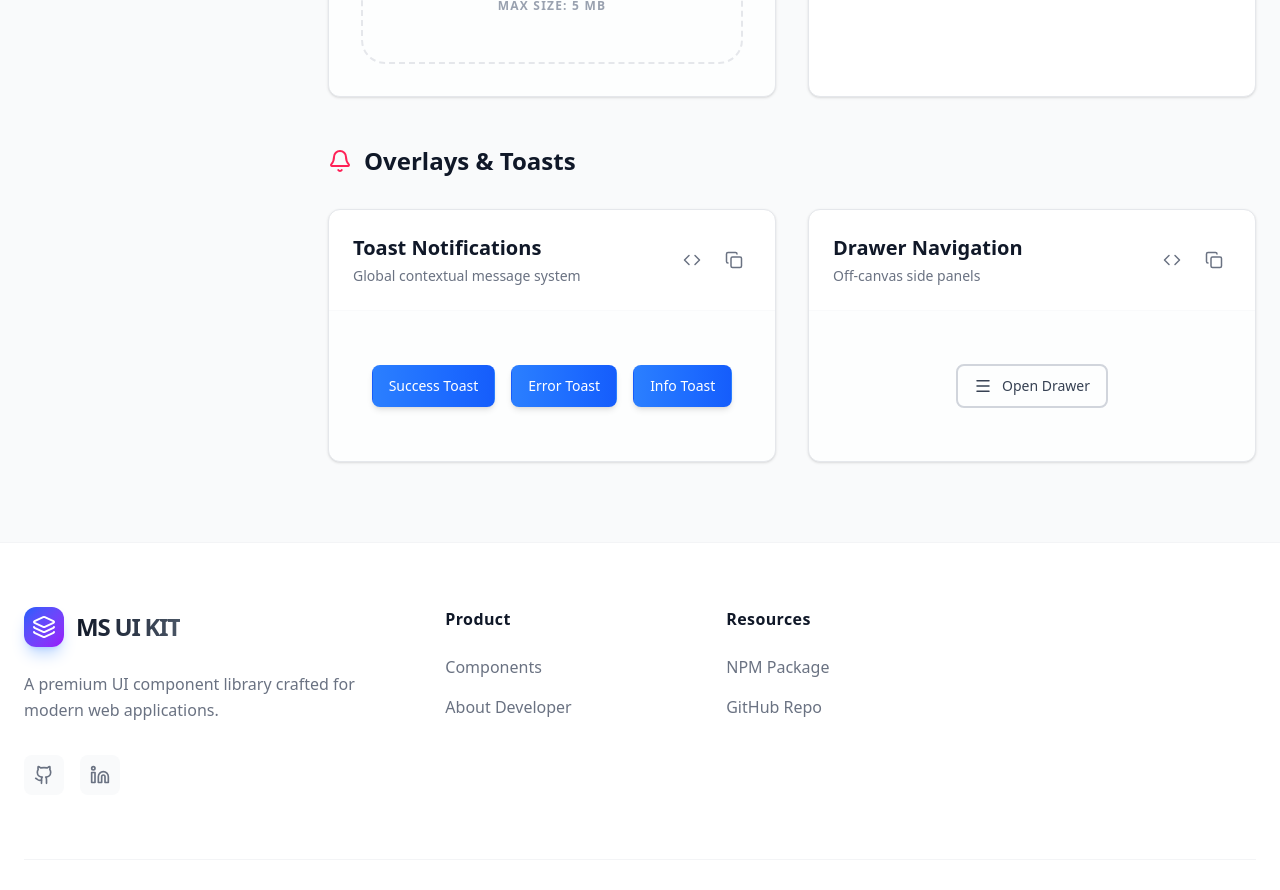
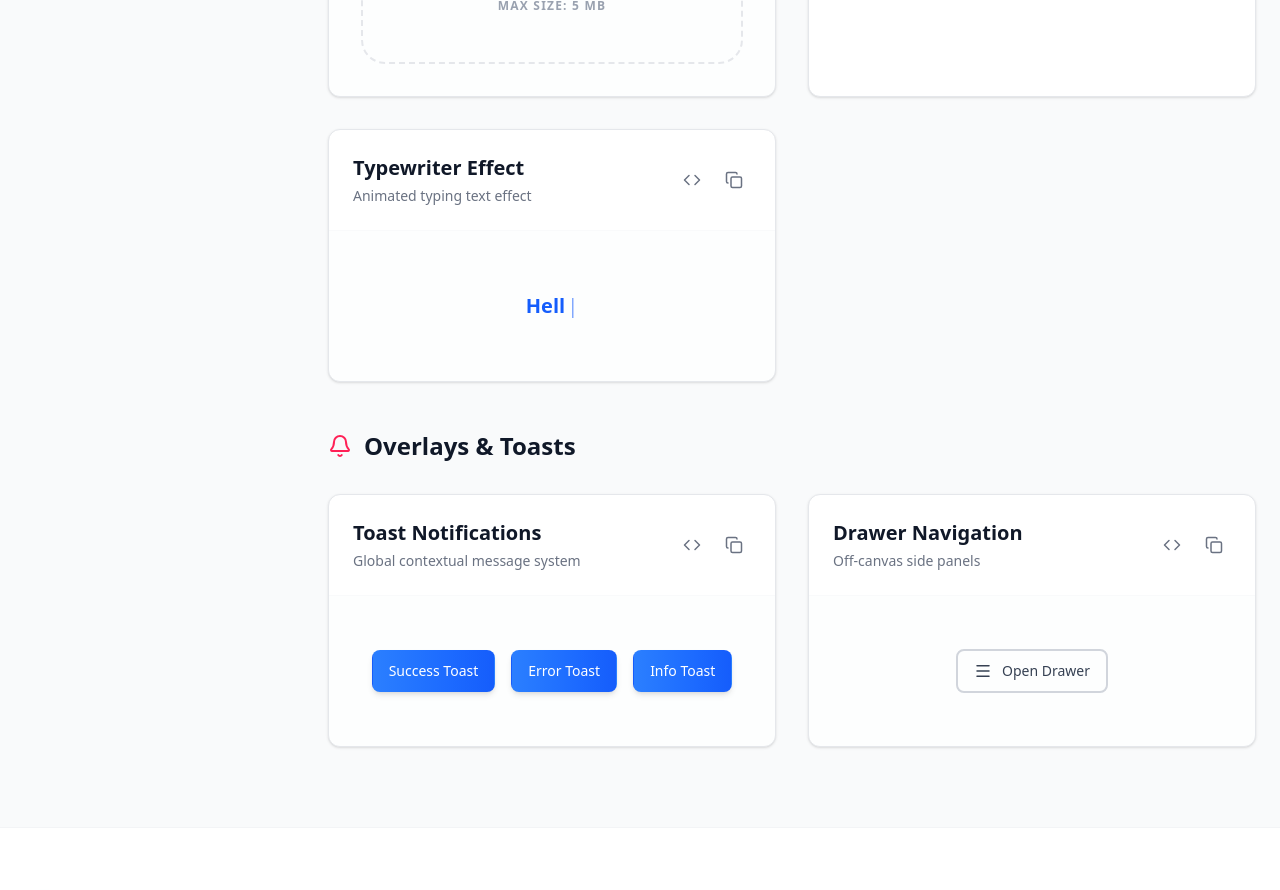
Before and after one commit to maheshshinde9100/ms-ui-kit, a React (Vite) app: page / in a window 1280 px wide. Shown: the part 4940-5830 px from the top of the page. Built offline with nearby package versions, Linux system fonts and the light colour scheme.

Commit message:
feat: add TypewriterEffect component and include in testing showcase

```diff
--- /dev/null
+++ b/src/components/TypewriterEffect/TypewriterEffect.jsx
@@ -0,0 +1,64 @@
+import React, { useState, useEffect } from 'react';
+
+/**
+ * ms-ui-kit TypewriterEffect Component
+ * A component that animates text with a typing effect
+ */
+const TypewriterEffect = ({
+  texts = [],
+  typingSpeed = 80,
+  deletingSpeed = 40,
+  delay = 1500,
+  loop = true,
+  className = '',
+  cursorClassName = '',
+}) => {
+  const [currentTextIndex, setCurrentTextIndex] = useState(0);
+  const [displayedText, setDisplayedText] = useState('');
+  const [isDeleting, setIsDeleting] = useState(false);
+
+  useEffect(() => {
+    if (!texts || texts.length === 0) return;
+
+    let timer;
+
+    const handleType = () => {
+      const currentFullText = texts[currentTextIndex];
+
+      if (isDeleting) {
+        setDisplayedText((prev) => currentFullText.substring(0, prev.length - 1));
+      } else {
+        setDisplayedText((prev) => currentFullText.substring(0, prev.length + 1));
+      }
+
+      let timeoutSpeed = isDeleting ? deletingSpeed : typingSpeed;
+
+      if (!isDeleting && displayedText === currentFullText) {
+        if (!loop && currentTextIndex === texts.length - 1) {
+          return; // Stop typing
+        }
+        timer = setTimeout(() => setIsDeleting(true), delay);
+        return;
+      } else if (isDeleting && displayedText === '') {
+        setIsDeleting(false);
+        setCurrentTextIndex((prev) => (prev + 1) % texts.length);
+        timeoutSpeed = typingSpeed;
+      }
+
+      timer = setTimeout(handleType, timeoutSpeed);
+    };
+
+    timer = setTimeout(handleType, isDeleting ? deletingSpeed : typingSpeed);
+
+    return () => clearTimeout(timer);
+  }, [displayedText, isDeleting, currentTextIndex, texts, typingSpeed, deletingSpeed, delay, loop]);
+
+  return (
+    <span className={`inline-flex items-center ${className}`}>
+      <span>{displayedText}</span>
+      <span className={`animate-pulse ml-0.5 font-light ${cursorClassName}`}>|</span>
+    </span>
+  );
+};
+
+export default TypewriterEffect;
--- /dev/null
+++ b/src/components/TypewriterEffect/index.js
@@ -0,0 +1,4 @@
+import TypewriterEffect from './TypewriterEffect';
+
+export default TypewriterEffect;
+export { TypewriterEffect };
--- a/src/components/index.js
+++ b/src/components/index.js
@@ -31,3 +31,4 @@ export { default as Drawer } from './Drawer';
 export { default as CommandPalette } from './CommandPalette';
 export { default as FileUpload } from './FileUpload';
 export { default as DatePicker } from './DatePicker';
+export { default as TypewriterEffect } from './TypewriterEffect';
--- a/src/testing/TestingUI.jsx
+++ b/src/testing/TestingUI.jsx
@@ -31,6 +31,7 @@ import {
     CommandPalette,
     FileUpload,
     DatePicker,
+    TypewriterEffect,
     useToast
 } from '../components';
 import {
@@ -576,6 +577,16 @@ const TestingUI = () => {
                                                 <DatePicker selected={selectedDate} onChange={setSelectedDate} />
                                             </div>
                                         </ComponentShowcase>
+
+                                        <ComponentShowcase
+                                            title="Typewriter Effect"
+                                            description="Animated typing text effect"
+                                            code={`<TypewriterEffect texts={['Hello!', 'Welcome to MS UI Kit.']} />`}
+                                        >
+                                            <div className="text-xl font-bold text-blue-600 dark:text-blue-400">
+                                                <TypewriterEffect texts={['Hello!', 'Welcome to MS UI Kit.']} />
+                                            </div>
+                                        </ComponentShowcase>
                                     </div>
                                 </section>
                             )}
```
Also changed, not shown: 1 other file (tests, documents, lock files or other folders).
